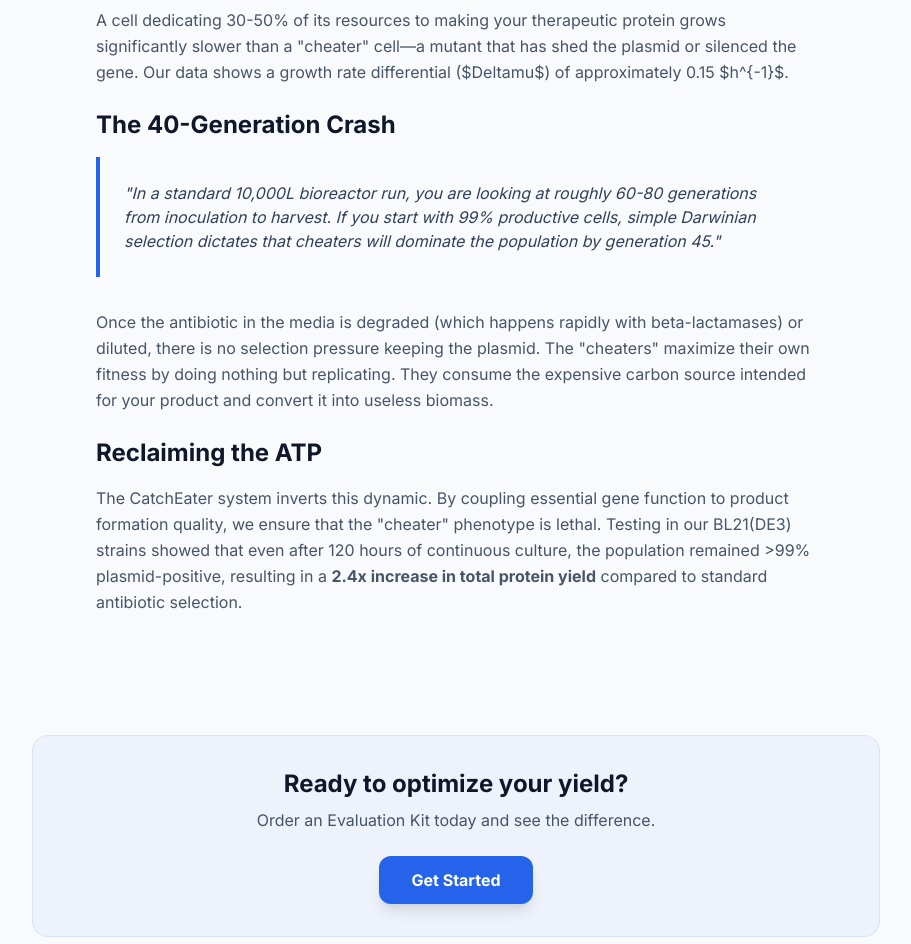
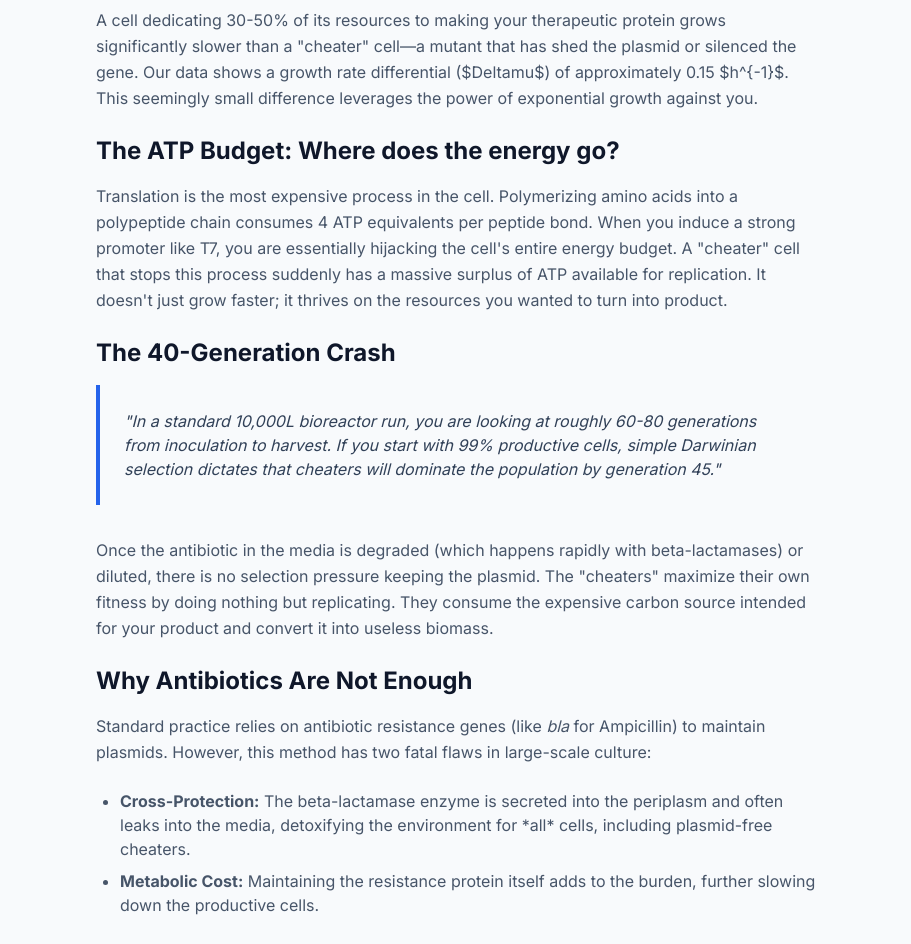
Before and after one commit to QuercusCode/Catcheaterweb, a Next.js app: page /blog/1 in a window 1280 px wide. Shown: the part 920-1864 px from the top of the page, without its empty margins (184-1095 px from the left). Built offline with nearby package versions, Linux system fonts and the light colour scheme.

Commit message:
Expand blog posts with more scientific detail

```diff
--- a/src/app/blog/[id]/page.tsx
+++ b/src/app/blog/[id]/page.tsx
@@ -13,7 +13,7 @@ const blogPosts = {
         author: "AmirMohammad Cheraghali",
         role: "Synthetic Biology & AI Lead",
         category: "Research",
-        readTime: "6 min read",
+        readTime: "8 min read",
         image: "bg-amber-50 text-amber-600",
         content: `
             <h3 class="text-2xl font-bold mb-4">The Paradox of High-Performance Strains</h3>
@@ -23,7 +23,14 @@ const blogPosts = {
             </p>
             <p class="mb-6 leading-relaxed text-muted-foreground">
                 A cell dedicating 30-50% of its resources to making your therapeutic protein grows significantly slower than a "cheater" cell—a mutant that has shed the plasmid or silenced the gene.
-                Our data shows a growth rate differential ($\Delta\mu$) of approximately 0.15 $h^{-1}$.
+                Our data shows a growth rate differential ($\Delta\mu$) of approximately 0.15 $h^{-1}$. This seemingly small difference leverages the power of exponential growth against you.
+            </p>
+
+            <h3 class="text-2xl font-bold mb-4">The ATP Budget: Where does the energy go?</h3>
+            <p class="mb-6 leading-relaxed text-muted-foreground">
+                Translation is the most expensive process in the cell. Polymerizing amino acids into a polypeptide chain consumes 4 ATP equivalents per peptide bond.
+                When you induce a strong promoter like T7, you are essentially hijacking the cell's entire energy budget.
+                A "cheater" cell that stops this process suddenly has a massive surplus of ATP available for replication. It doesn't just grow faster; it thrives on the resources you wanted to turn into product.
             </p>
 
             <h3 class="text-2xl font-bold mb-4">The 40-Generation Crash</h3>
@@ -36,6 +43,15 @@ const blogPosts = {
                 Once the antibiotic in the media is degraded (which happens rapidly with beta-lactamases) or diluted, there is no selection pressure keeping the plasmid.
                 The "cheaters" maximize their own fitness by doing nothing but replicating. They consume the expensive carbon source intended for your product and convert it into useless biomass.
             </p>
+
+            <h3 class="text-2xl font-bold mb-4">Why Antibiotics Are Not Enough</h3>
+            <p class="mb-6 leading-relaxed text-muted-foreground">
+                 Standard practice relies on antibiotic resistance genes (like <i>bla</i> for Ampicillin) to maintain plasmids. However, this method has two fatal flaws in large-scale culture:
+            </p>
+            <ul class="list-disc pl-6 mb-6 space-y-2 text-muted-foreground">
+                <li><strong>Cross-Protection:</strong> The beta-lactamase enzyme is secreted into the periplasm and often leaks into the media, detoxifying the environment for *all* cells, including plasmid-free cheaters.</li>
+                <li><strong>Metabolic Cost:</strong> Maintaining the resistance protein itself adds to the burden, further slowing down the productive cells.</li>
+            </ul>
 
             <h3 class="text-2xl font-bold mb-4">Reclaiming the ATP</h3>
             <p class="mb-6 leading-relaxed text-muted-foreground">
@@ -51,13 +67,14 @@ const blogPosts = {
         author: "Sogand Azadeh",
         role: "Genetics & Epigenetics Lead",
         category: "Engineering",
-        readTime: "10 min read",
+        readTime: "12 min read",
         image: "bg-indigo-50 text-indigo-600",
         content: `
             <h3 class="text-2xl font-bold mb-4">Architecture of a Kill Switch</h3>
             <p class="mb-6 leading-relaxed text-muted-foreground">
                 Biocontainment systems often fail because they are too "leaky" (killing cells when they shouldn't) or too slow (letting cheaters escape).
                 To solve this, we decoupled the logic into two distinct modules: <strong>The Snitch</strong> (Sensor) and <strong>The Enforcer</strong> (Actuator).
+                This separation allows us to tune the sensitivity of the sensor without altering the lethality of the kill switch.
             </p>
 
             <h3 class="text-2xl font-bold mb-4">Module 1: The Snitch (Sensing Stress)</h3>
@@ -67,16 +84,33 @@ const blogPosts = {
                 When a cell is actively producing your difficult protein, the Snitch is active. It produces a steady stream of a specific repressor protein (Cl-434).
                 <strong>Simply put: Working hard = Safety Signal ON.</strong>
             </p>
+            <p class="mb-6 leading-relaxed text-muted-foreground">
+                We engineered the promoter library to offer varying sensitivities. For extremely toxic proteins, we use a "Low Sensitivity" Snitch that requires massive stress to trigger. For easy-to-express proteins, a "High Sensitivity" version ensures even minor slackers are caught.
+            </p>
 
             <h3 class="text-2xl font-bold mb-4">Module 2: The Enforcer (The Kill)</h3>
             <p class="mb-6 leading-relaxed text-muted-foreground">
                 The "Enforcer" is a tightly regulated toxin-antitoxin system integrated into the genome or on a low-copy plasmid.
                 The toxin gene is chemically repressed by the signal from the Snitch.
             </p>
+            <div class="bg-indigo-50 p-6 rounded-xl border border-indigo-100 mb-8">
+                <h4 class="font-bold text-indigo-900 mb-2">The Logic Gate (AND NOT)</h4>
+                <p class="text-sm text-indigo-800">
+                    The circuit functions as a biological Boolean gate: <br/>
+                    <strong>Survival = (Has Plasmid) AND (Is Stressed)</strong>
+                </p>
+            </div>
             <ul class="list-disc pl-6 mb-6 space-y-2 text-muted-foreground">
                 <li><strong>Scenario A (Productive Cell):</strong> Snitch is ON -> Repressor made -> Toxin Silenced -> Cell Lives.</li>
                 <li><strong>Scenario B (Cheater Cell):</strong> No protein production -> No Stress -> Snitch OFF -> No Repressor -> Toxin Expressed -> Cell Lysis.</li>
             </ul>
+
+            <h3 class="text-2xl font-bold mb-4">Preventing Escape Mutants</h3>
+            <p class="mb-6 leading-relaxed text-muted-foreground">
+                A common failure mode in kill switches is mutation of the toxin gene itself. We mitigated this by using <strong>redundancy</strong>.
+                The Enforcer module contains two distinct toxins targeting different cellular machinery (e.g., Gyrase inhibition and Membrane depolarization).
+                The probability of a cell simultaneously mutating both toxin genes to escape is calculated at less than $10^{-14}$.
+            </p>
 
             <h3 class="text-2xl font-bold mb-4">The Result: Pure Yield</h3>
             <p class="mb-6 leading-relaxed text-muted-foreground">
@@ -92,13 +126,14 @@ const blogPosts = {
         author: "Tech Team",
         role: "CatchEater R&D",
         category: "Case Study",
-        readTime: "5 min read",
+        readTime: "7 min read",
         image: "bg-emerald-50 text-emerald-600",
         content: `
             <h3 class="text-2xl font-bold mb-4">The Linear Scaling Myth</h3>
             <p class="mb-6 leading-relaxed text-muted-foreground">
                 Every bioprocess engineer knows that what works in a 250mL shake flask rarely behaves the same in a 10,000L steel tank.
                 Shear stress, oxygen gradients, and mixing times introduce new selection pressures that accelerate genetic drift.
+                The extended seed trains required to inoculate a large vessel mean that cells have undergone dozens of doublings before the production phase even begins.
             </p>
 
             <h3 class="text-2xl font-bold mb-4">Trial Parameters</h3>
@@ -143,6 +178,15 @@ const blogPosts = {
                 <strong>2. Titer:</strong> Final protein titer for CatchEater was 3.8 g/L compared to 1.9 g/L for the control.
                 <br/><br/>
                 <strong>3. Cost:</strong> Eliminating the antibiotic reduced media costs by 12% at this scale, with projected savings of over $50k/run at the 10,000L scale.
+            </p>
+
+            <h3 class="text-2xl font-bold mb-4">Regulatory & Downstream Benefits</h3>
+            <p class="mb-6 leading-relaxed text-muted-foreground">
+                Beyond yield, the removal of antibiotics simplifies the entire downstream processing (DSP) workflow.
+                There is no need to validate the removal of trace antibiotics from the final product, a key requirement for FDA approval of injectables.
+                <br/><br/>
+                Furthermore, the CatchEater system significantly reduces the bioburden of "dead" biomass. While cheaters are lysed, they convert their biomass back into soluble amino acids and nucleotides, which can be scavenged by the productive survivors.
+                This effectively turns your worst enemy (the cheater) into feedstock for your product.
             </p>
         `
     }
```
